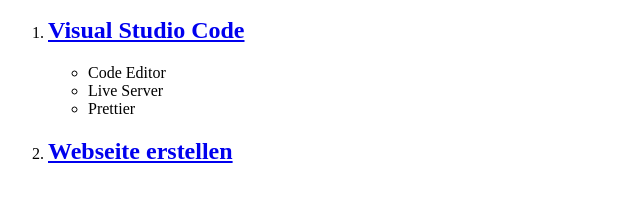
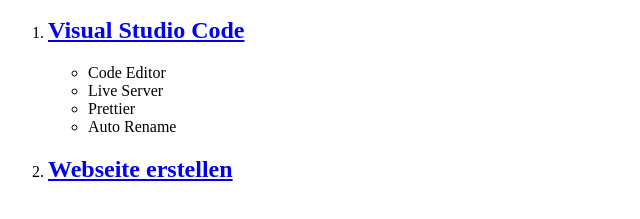
Before and after one commit to georg0480/webseite, a plain HTML site: page index.html in a window 1280 px wide. Shown: the part 101-320 px from the top of the page, without its empty margins (0-640 px from the left). Drawn offline with Linux system fonts and the light colour scheme.

Commit message:
Auto Rename

```diff
--- a/index.html
+++ b/index.html
@@ -19,6 +19,7 @@
           <li>Code Editor</li>
           <li>Live Server</li>
           <li>Prettier</li>
+          <li>Auto Rename</li>
         </ul>
       </li>
       <li>
```
